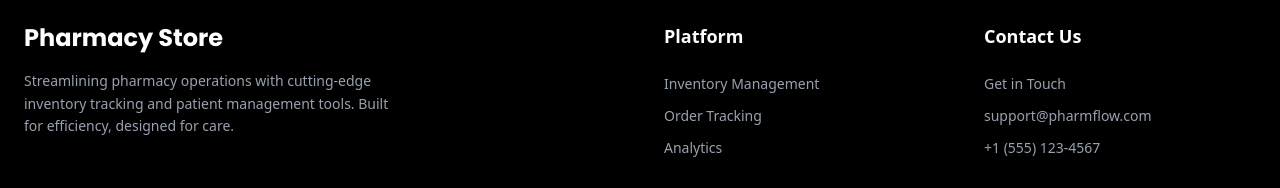
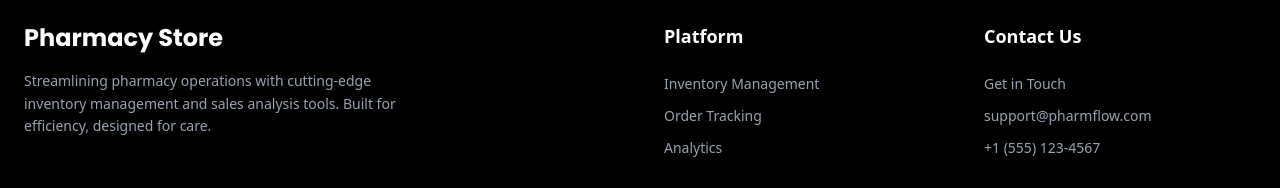
Before and after one commit to ojaswi1234/pharmacy_store_frontend, a React (Vite) app: page / in a window 1280 px wide. Shown: the part 2727-2915 px from the top of the page. Built offline with nearby package versions, Linux system fonts and the light colour scheme.

Commit message:
final commit

```diff
--- a/src/pages/App.jsx
+++ b/src/pages/App.jsx
@@ -359,7 +359,7 @@ function App() {
             <div className="col-span-1 md:col-span-2">
               <h3 className="text-2xl font-bold pixelify mb-4">Pharmacy Store</h3>
               <p className="text-gray-400 max-w-sm mb-6 text-sm leading-relaxed">
-                Streamlining pharmacy operations with cutting-edge inventory tracking and patient management tools. Built for efficiency, designed for care.
+                Streamlining pharmacy operations with cutting-edge inventory management and sales analysis tools. Built for efficiency, designed for care.
               </p>
             </div>
 
```
